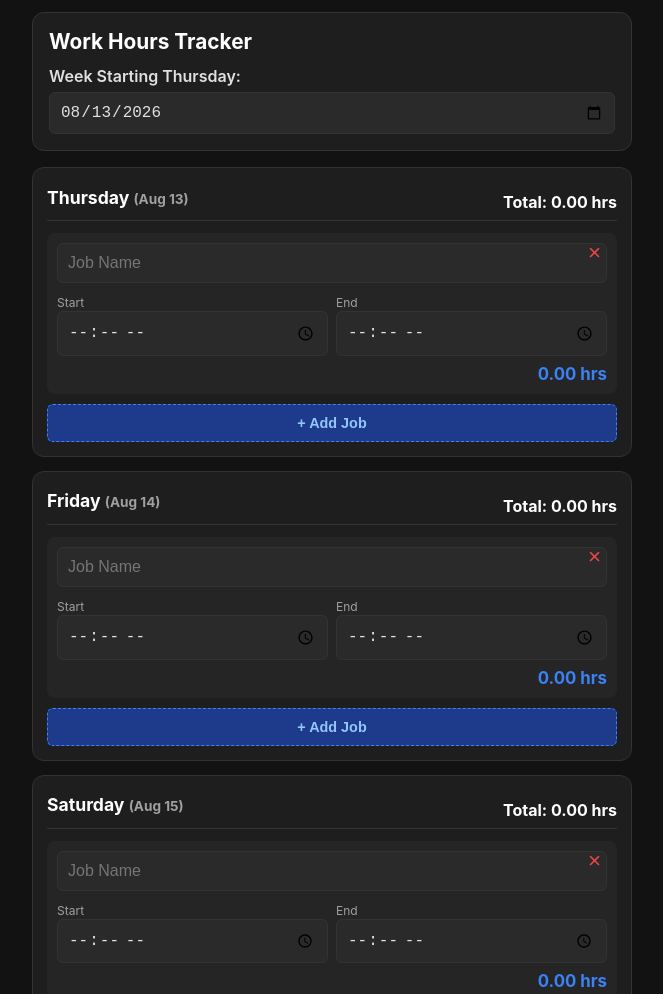
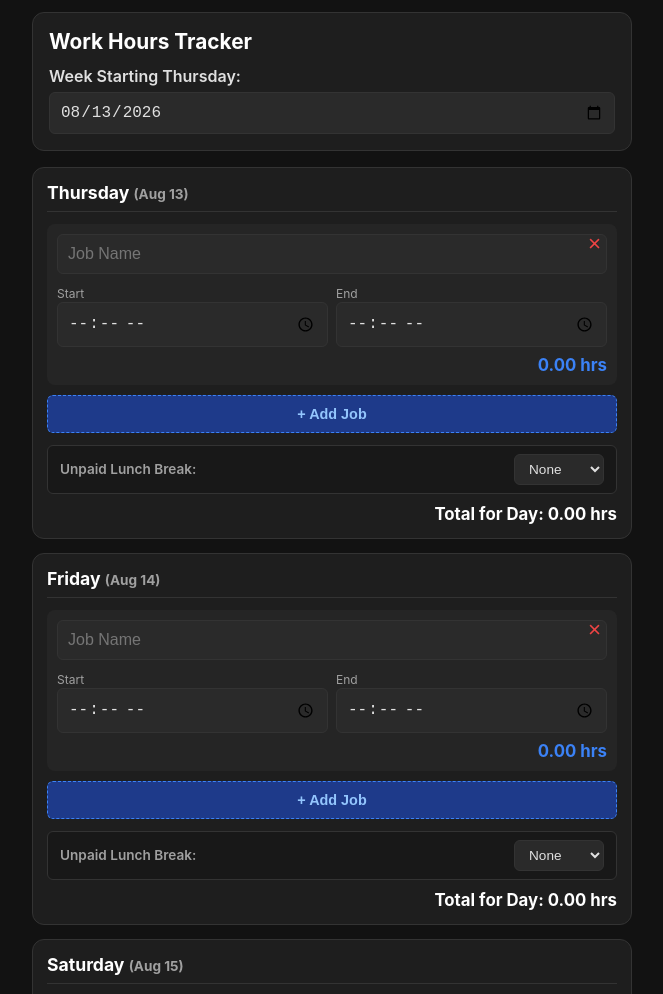
Before and after one commit to tonyyayo2469/VABuilding_Remodeling_Hours_Tracker, a plain HTML site: page index.html in a window 1280 px wide. Shown: the top 994 px of the page, without its empty margins (308-971 px from the left). Drawn offline with Linux system fonts and the light colour scheme.

Commit message:
Implement lunch break selection and adjust totals
Added lunch break functionality and updated total calculations.

```diff
--- a/index.html
+++ b/index.html
@@ -52,7 +52,7 @@
       font-weight: 600;
     }
 
-    input[type="date"], input[type="text"], input[type="time"] {
+    input[type="date"], input[type="text"], input[type="time"], select {
       padding: 10px;
       background: var(--input-bg);
       border: 1px solid var(--border);
@@ -136,13 +136,38 @@
       font-weight: 600;
       font-size: 0.9rem;
       width: 100%;
+      margin-bottom: 12px;
+    }
+
+    .lunch-row {
+      display: flex;
+      justify-content: space-between;
+      align-items: center;
+      background: #181818;
+      padding: 8px 12px;
+      border-radius: 6px;
+      border: 1px solid var(--border);
+      margin-bottom: 10px;
+    }
+
+    .lunch-row label {
+      font-size: 0.85rem;
+      font-weight: 600;
+      color: var(--muted);
+    }
+
+    .lunch-row select {
+      width: auto;
+      padding: 6px 10px;
+      font-size: 0.85rem;
     }
 
     .day-total {
       text-align: right;
       font-weight: 700;
-      margin-top: 10px;
+      margin-top: 6px;
       color: var(--primary);
+      font-size: 1.05rem;
     }
 
     .weekly-summary {
@@ -286,18 +311,30 @@
       const dayCard = document.createElement('div');
       dayCard.className = 'day-card';
 
+      const savedLunch = savedData[index] ? (savedData[index].lunch || "0") : "0";
+
       dayCard.innerHTML = `
         <div class="day-header">
           <span class="day-name">${dayName} <span class="day-date">(${dateStr})</span></span>
-          <span class="day-total">Total: <span id="total-${index}">0.00</span> hrs</span>
         </div>
         <div class="entries-list" id="entries-${index}"></div>
         <button class="add-btn" type="button" onclick="addEntry(${index})">+ Add Job</button>
+        <div class="lunch-row">
+          <label for="lunch-${index}">Unpaid Lunch Break:</label>
+          <select id="lunch-${index}" onchange="calculateTotals()">
+            <option value="0" ${savedLunch === "0" ? "selected" : ""}>None</option>
+            <option value="0.25" ${savedLunch === "0.25" ? "selected" : ""}>15 mins</option>
+            <option value="0.5" ${savedLunch === "0.5" ? "selected" : ""}>30 mins</option>
+            <option value="0.75" ${savedLunch === "0.75" ? "selected" : ""}>45 mins</option>
+            <option value="1.0" ${savedLunch === "1.0" ? "selected" : ""}>1 hour</option>
+          </select>
+        </div>
+        <div class="day-total">Total for Day: <span id="total-${index}">0.00</span> hrs</div>
       `;
 
       container.appendChild(dayCard);
 
-      const dayEntries = savedData[index] || [ { job: '', start: '', end: '' } ];
+      const dayEntries = (savedData[index] && savedData[index].entries) ? savedData[index].entries : [ { job: '', start: '', end: '' } ];
       dayEntries.forEach(entry => addEntry(index, entry.job, entry.start, entry.end));
     });
 
@@ -373,8 +410,8 @@
       if (!list) return;
 
       const rows = list.querySelectorAll('.entry-row');
-      let dayTotal = 0;
-      weekData[index] = [];
+      let grossDayTotal = 0;
+      const entries = [];
 
       rows.forEach(row => {
         const textInput = row.querySelector('input[type="text"]');
@@ -388,14 +425,25 @@
         const display = row.querySelector('.hours-display');
         if (display) display.textContent = hours.toFixed(2) + ' hrs';
 
-        dayTotal += hours;
-        weekData[index].push({ job, start, end });
+        grossDayTotal += hours;
+        entries.push({ job, start, end });
       });
 
+      const lunchSelect = document.getElementById(`lunch-${index}`);
+      const lunchHours = lunchSelect ? parseFloat(lunchSelect.value) || 0 : 0;
+
+      // Subtract lunch break from daily total, but don't drop below 0
+      const netDayTotal = Math.max(0, grossDayTotal - lunchHours);
+
       const dayTotalElem = document.getElementById(`total-${index}`);
-      if (dayTotalElem) dayTotalElem.textContent = dayTotal.toFixed(2);
+      if (dayTotalElem) dayTotalElem.textContent = netDayTotal.toFixed(2);
 
-      grandTotal += dayTotal;
+      grandTotal += netDayTotal;
+
+      weekData[index] = {
+        lunch: lunchSelect ? lunchSelect.value : "0",
+        entries: entries
+      };
     });
 
     const grandTotalElem = document.getElementById('grandTotal');
@@ -443,7 +491,7 @@
 
       const list = document.getElementById(`entries-${index}`);
       const rows = list ? list.querySelectorAll('.entry-row') : [];
-      let dayTotal = 0;
+      let grossDayTotal = 0;
       let validEntries = 0;
 
       rows.forEach(row => {
@@ -455,7 +503,7 @@
 
         if (job || start || end) {
           const hours = calculateRowHours(start, end);
-          dayTotal += hours;
+          grossDayTotal += hours;
           validEntries++;
 
           tableHTML += `
@@ -470,6 +518,10 @@
         }
       });
 
+      const lunchSelect = document.getElementById(`lunch-${index}`);
+      const lunchHours = lunchSelect ? parseFloat(lunchSelect.value) || 0 : 0;
+      const netDayTotal = Math.max(0, grossDayTotal - lunchHours);
+
       if (validEntries === 0) {
         tableHTML += `
           <tr>
@@ -479,15 +531,26 @@
           </tr>
         `;
       } else {
+        if (lunchHours > 0) {
+          const lunchMins = lunchHours * 60;
+          tableHTML += `
+            <tr style="font-style: italic; color: #555;">
+              <td>${dayName} (${dateStr})</td>
+              <td colspan="3">Less Unpaid Lunch Break (-${lunchMins} mins)</td>
+              <td class="text-right">-${lunchHours.toFixed(2)}</td>
+            </tr>
+          `;
+        }
+
         tableHTML += `
           <tr class="day-row-header">
             <td colspan="4" class="font-bold">Total for ${dayName}</td>
-            <td class="text-right font-bold">${dayTotal.toFixed(2)}</td>
+            <td class="text-right font-bold">${netDayTotal.toFixed(2)}</td>
           </tr>
         `;
       }
 
-      grandTotal += dayTotal;
+      grandTotal += netDayTotal;
     });
 
     tableHTML += `
```
